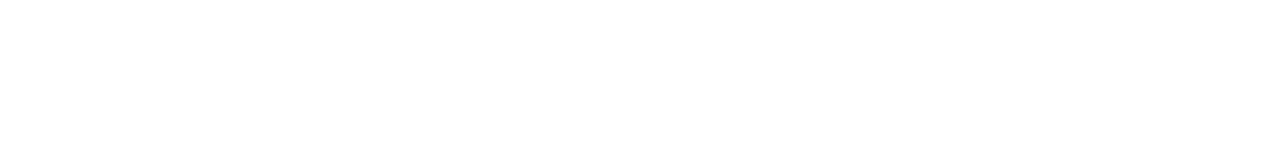
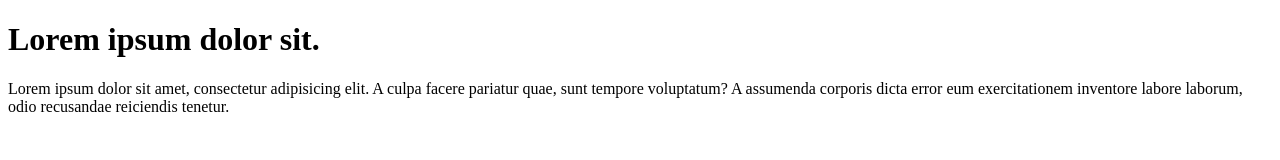
Before and after one commit to mumo2007/practice-git, a plain HTML site: page index.html in a window 1280 px wide. Drawn offline with Linux system fonts and the light colour scheme.

Commit message:
Added content

```diff
--- a/index.html
+++ b/index.html
@@ -5,6 +5,8 @@
     <title>Learning Git and Github</title>
 </head>
 <body>
+<h1>Lorem ipsum dolor sit.</h1>
+<p>Lorem ipsum dolor sit amet, consectetur adipisicing elit. A culpa facere pariatur quae, sunt tempore voluptatum? A assumenda corporis dicta error eum exercitationem inventore labore laborum, odio recusandae reiciendis tenetur.</p>
 
 </body>
 </html>
```
